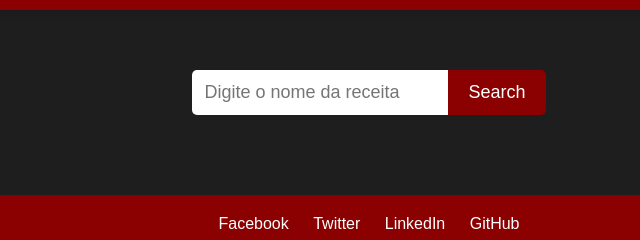
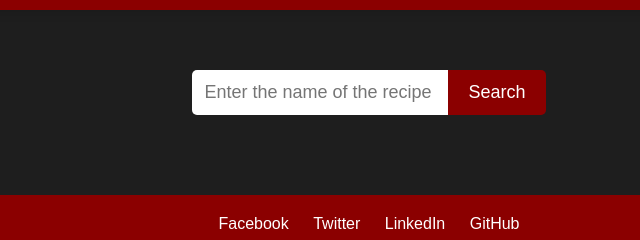
Before and after one commit to Gabs-exel/theMealRevenue, a plain HTML site: page index.html in a window 1280 px wide. Both pictures are taken after a click on the link "Search Recipes". Shown: the part 130-370 px from the top of the page, 271-911 px from the left. Drawn offline with Linux system fonts and the light colour scheme.

Commit message:
Update index.html

```diff
--- a/index.html
+++ b/index.html
@@ -27,7 +27,7 @@
     </header>
 
     <div id="searchBar" class="search-bar">
-        <input type="text" id="searchInput" placeholder="Digite o nome da receita">
+        <input type="text" id="searchInput" placeholder="Enter the name of the recipe">
         <button onclick="handleSearch()">Search</button>
     </div>
 
```
